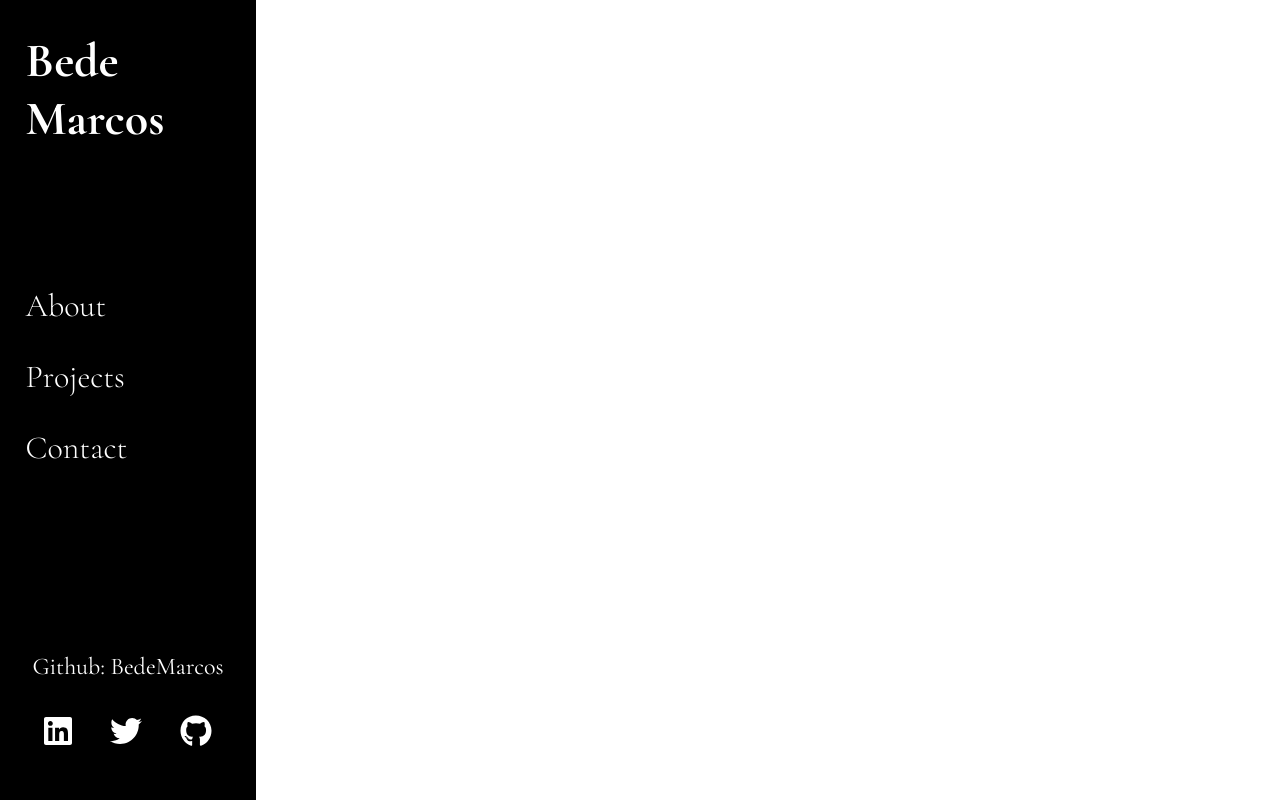
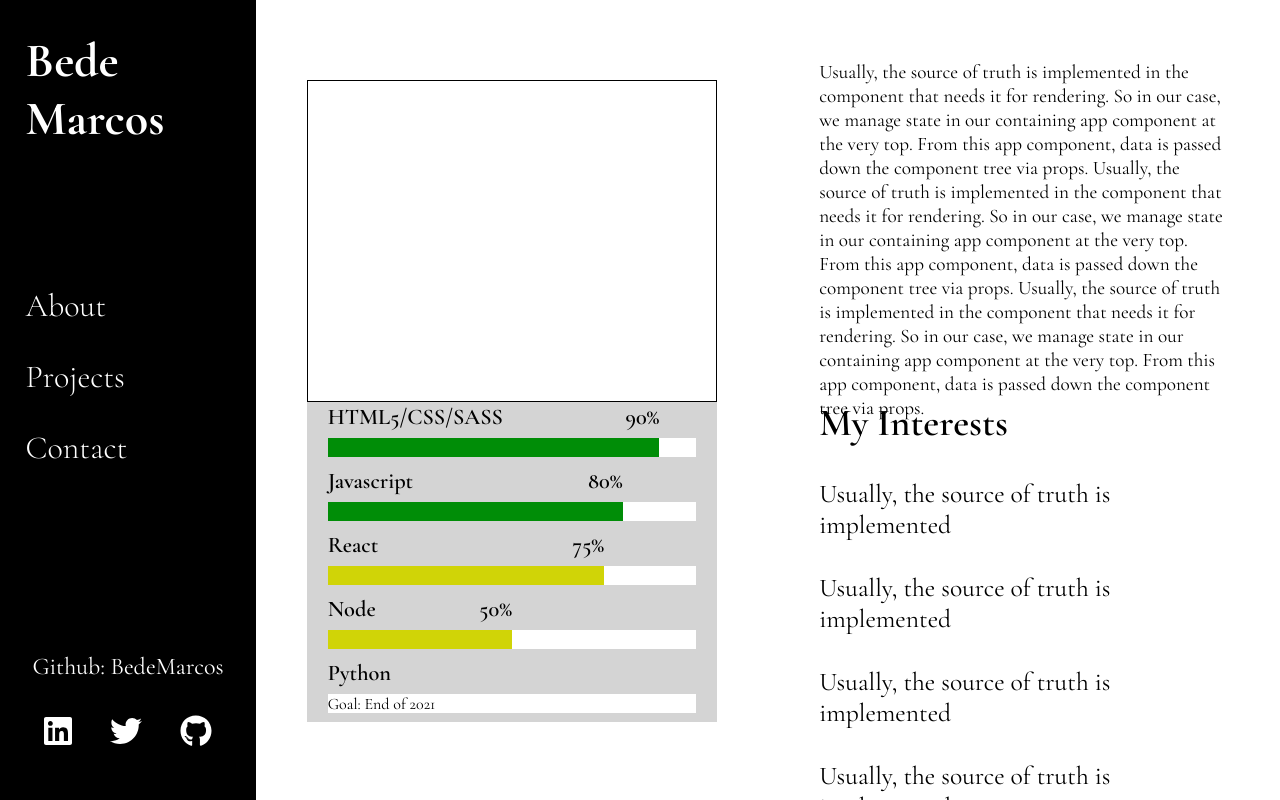
Before and after one commit to BedeMS/Portfolio, a React (Create React App) app: page / in a window 1280 px wide. Built offline with nearby package versions, Linux system fonts and the light colour scheme.

Commit message:
About container, Progress component completed

```diff
--- a/src/components/Nav/Nav.css
+++ b/src/components/Nav/Nav.css
@@ -41,7 +41,21 @@
   margin: 1rem 0;
   width: fit-content;
   font-size: 2rem;
+  position: relative;
 }
+.Nav__social-icon:hover {
+  height: 45px;
+  left: 0;
+  position: absolute;
+  top: 0;
+  width: 100%;
+  fill: none;
+  stroke: #fff;
+  stroke-width: 2;
+  stroke-dasharray: 422, 0;
+}
+
+
 
 .Nav__social-icon.github {
   width: 100%;
--- /dev/null
+++ b/src/components/Progress/Progress.css
@@ -0,0 +1,46 @@
+.Progress {
+  width: 90%;
+  margin: 0 auto;
+}
+
+.Progress__label {
+  font-size: 1.4rem;
+  font-weight: 600;
+}
+
+.Bar {
+  width: 100%;
+  height: 1.2rem;
+  background-color: #ffffff;
+  margin: 0.5rem auto;
+  position: relative;
+}
+.Inner__bar {
+  position: absolute;
+  top: 0;
+  left: 0;
+  /* min-width: 30%; */
+  height: 1.2rem;
+  animation: widthAnimate 1.5s ease-in-out;
+}
+
+.Progress__amount {
+  font-size: 1.4rem;
+  font-weight: 600;
+  position: absolute;
+  bottom: 1.7rem;
+  right: 0;
+}
+
+@keyframes widthAnimate {
+  0% {
+    width: 30%;
+    opacity: 0.5;
+    background-color: red;
+  }
+
+  100% {
+    max-width: 200%;
+    opacity: 1;
+  }
+}
--- /dev/null
+++ b/src/components/Progress/Progress.js
@@ -0,0 +1,36 @@
+import React, { useEffect } from "react";
+import "./Progress.css";
+
+const ProgressLine = (props) => {
+  const backgroundColor = () => {
+    if (props.width < 50) {
+      return "#d40000";
+    } else if (props.width < 80) {
+      return "#d0d407";
+    } else {
+      return "#008d07";
+    }
+  };
+
+  return (
+    <div className="Progress">
+      <p className="Progress__label">{props.label}</p>
+      <div className="Bar">
+        {props.goal && <p className="Progress__goal">{props.goal}</p>}
+        <div
+          className="Inner__bar"
+          style={{
+            backgroundColor: backgroundColor(),
+            width: `${props.width}%`,
+          }}
+        >
+          <span className="Progress__amount">
+            {props.width === "0" ? "" : `${props.width}%`}
+          </span>
+        </div>
+      </div>
+    </div>
+  );
+};
+
+export default ProgressLine;
--- /dev/null
+++ b/src/containers/About/About.css
@@ -0,0 +1,51 @@
+.About {
+  width: 80%;
+  height: 100%;
+  display: flex;
+  align-items: center;
+}
+
+.LeftSide,
+.Desc {
+  margin: auto;
+  width: 40%;
+  height: 80%;
+}
+
+.Photo {
+  height: 50%;
+  border: 1px solid #000000;
+}
+
+.Skills {
+  width: 100%;
+  height: 50%;
+  margin: 0 auto;
+  display: flex;
+  flex-direction: column;
+  justify-content: space-around;
+  background-color: #d4d4d4;
+  /* border: 1px solid #000000; */
+}
+
+/* Right Side of Page */
+.Desc__about {
+  height: 50%;
+  display: flex;
+  align-items: center;
+  font-size: 1.2rem;
+}
+
+.Desc__interests {
+  height: 50%;
+}
+
+.Desc__interests-title {
+  font-size: 2.4rem;
+  font-weight: 600;
+}
+
+.Desc__interests-item {
+  margin: 2rem auto;
+  font-size: 1.6rem;
+}
--- /dev/null
+++ b/src/containers/About/About.js
@@ -0,0 +1,57 @@
+import React from "react";
+import Nav from "../../components/Nav/Nav";
+import Progress from "../../components/Progress/Progress";
+import "./About.css";
+
+function About(props) {
+  return (
+    <div className="App">
+      <Nav />
+      <div className="About">
+        <div className="LeftSide">
+          <div className="Photo"></div>
+          <div className="Skills">
+              <Progress label="HTML5/CSS/SASS" width="90"/>
+              <Progress label="Javascript" width="80"/>
+              <Progress label="React" width="75"/>
+              <Progress label="Node" width="50"/>
+              <Progress label="Python" width="0" goal="Goal: End of 2021"/>
+          </div>
+        </div>
+        <div className="Desc">
+          <p className="Desc__about">
+            Usually, the source of truth is implemented in the component that
+            needs it for rendering. So in our case, we manage state in our
+            containing app component at the very top. From this app component,
+            data is passed down the component tree via props. Usually, the
+            source of truth is implemented in the component that needs it for
+            rendering. So in our case, we manage state in our containing app
+            component at the very top. From this app component, data is passed
+            down the component tree via props. Usually, the source of truth is
+            implemented in the component that needs it for rendering. So in our
+            case, we manage state in our containing app component at the very
+            top. From this app component, data is passed down the component tree
+            via props.
+          </p>
+          <ul className="Desc__interests">
+            <li className="Desc__interests-title">My Interests</li>
+            <li className="Desc__interests-item">
+              Usually, the source of truth is implemented
+            </li>
+            <li className="Desc__interests-item">
+              Usually, the source of truth is implemented
+            </li>
+            <li className="Desc__interests-item">
+              Usually, the source of truth is implemented
+            </li>
+            <li className="Desc__interests-item">
+              Usually, the source of truth is implemented
+            </li>
+          </ul>
+        </div>
+      </div>
+    </div>
+  );
+}
+
+export default About;
--- a/src/containers/App/App.css
+++ b/src/containers/App/App.css
@@ -1,15 +1,6 @@
-.Home {
+.App {
   width: 100%;
   height: 100vh;
   display: flex;
   overflow: hidden;
 }
-
-@keyframes App-logo-spin {
-  from {
-    transform: rotate(0deg);
-  }
-  to {
-    transform: rotate(360deg);
-  }
-}
--- a/src/containers/App/App.js
+++ b/src/containers/App/App.js
@@ -3,16 +3,15 @@ import { library } from "@fortawesome/fontawesome-svg-core";
 import { far } from "@fortawesome/free-regular-svg-icons";
 import { fab } from "@fortawesome/free-brands-svg-icons";
 import { fas } from "@fortawesome/free-solid-svg-icons";
+import Home from "../Home/Home";
+import About from "../About/About";
 import "./App.css";
-import Nav from "../../components/Nav/Nav";
 
 library.add(far, fab, fas);
 
 function App() {
   return (
-    <div className="Home">
-      <Nav />
-    </div>
+    <About />
   );
 }
 
--- /dev/null
+++ b/src/containers/Home/Home.css
@@ -0,0 +1,26 @@
+.Home__main {
+  width: 80%;
+  display: grid;
+  grid-template-columns: repeat(4, 25%);
+  grid-template-rows: repeat(2, 50%);
+}
+
+.main {
+  border: 5px solid #000000;
+}
+.main:nth-of-type(4) {
+  grid-column: 2 / span 2;
+}
+
+.Intro {
+  grid-column: 1 / span 3;
+}
+
+.FinalProject,
+.More {
+  height: 50%;
+}
+
+.More {
+  border-top: 10px solid #000000;
+}
--- /dev/null
+++ b/src/containers/Home/Home.js
@@ -0,0 +1,23 @@
+import React from "react";
+import Nav from "../../components/Nav/Nav";
+import "./Home.css";
+
+function Home() {
+  return (
+    <div className="App">
+      <Nav />
+      <div className="Home__main">
+        <div className="main Intro"></div>
+        <div className="main Project"></div>
+        <div className="main Project"></div>
+        <div className="main Project"></div>
+        <div className="main">
+          <div className="FinalProject"></div>
+          <div className="More"></div>
+        </div>
+      </div>
+    </div>
+  );
+}
+
+export default Home;
--- a/src/index.css
+++ b/src/index.css
@@ -18,7 +18,22 @@ p {
   padding: 0;
 }
 
+ul, li {
+  list-style: none;
+  margin: 0;
+  padding: 0;
+}
+
 a {
   text-decoration: none;
   color: #ffffff;
 }
+
+@keyframes App-logo-spin {
+  from {
+    transform: rotate(0deg);
+  }
+  to {
+    transform: rotate(360deg);
+  }
+}
```
